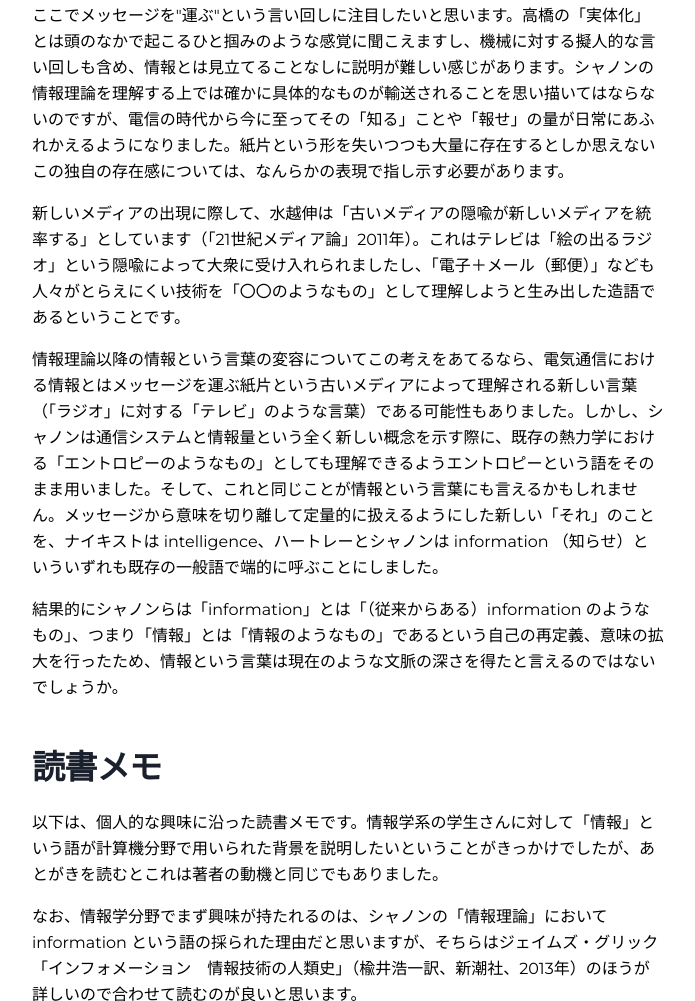
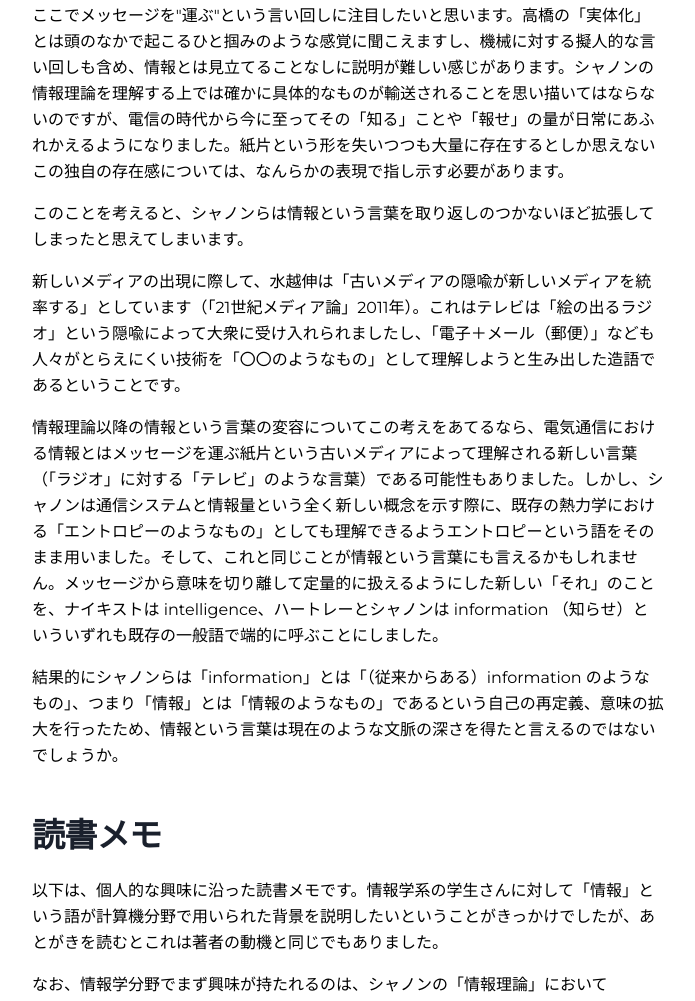
Before and after one commit to sosuisen/sosuisen-site, a Gatsby site: page /2022-02-16-what-is-information/ in a window 1280 px wide. Shown: the part 2181-3182 px from the top of the page, without its empty margins (292-987 px from the left). Built offline with nearby package versions, Linux system fonts and the light colour scheme; Gatsby itself is replaced by a stand-in of ours; some packages are replaced by stand-ins of ours.

Commit message:
fix: 2022-02-16-what-is-information

```diff
--- a/content/blog/2022-02-16-what-is-information.md
+++ b/content/blog/2022-02-16-what-is-information.md
@@ -46,6 +46,8 @@ keywords:
 > メッセージとは物理的な実体であるように見られていたが、それは最初から幻想だった。今やメッセージの概念を、メッセージが書かれた紙片から意図的に切り離す必要があった。《ハーパーズ》誌の説明によれば、科学者は電流が「メッセージを"運ぶ"」というだろうが、その言い回しから、なんらかのものが－－なんらかの"もの"が－－輸送されるところを思い描いてはいけない。（「インフォメーション　情報技術の人類史」p.191）
 
 ここでメッセージを"運ぶ"という言い回しに注目したいと思います。高橋の「実体化」とは頭のなかで起こるひと掴みのような感覚に聞こえますし、機械に対する擬人的な言い回しも含め、情報とは見立てることなしに説明が難しい感じがあります。シャノンの情報理論を理解する上では確かに具体的なものが輸送されることを思い描いてはならないのですが、電信の時代から今に至ってその「知る」ことや「報せ」の量が日常にあふれかえるようになりました。紙片という形を失いつつも大量に存在するとしか思えないこの独自の存在感については、なんらかの表現で指し示す必要があります。
+
+このことを考えると、シャノンらは情報という言葉を取り返しのつかないほど拡張してしまったと思えてしまいます。
 
 新しいメディアの出現に際して、水越伸は「古いメディアの隠喩が新しいメディアを統率する」としています（「21世紀メディア論」2011年）。これはテレビは「絵の出るラジオ」という隠喩によって大衆に受け入れられましたし、「電子＋メール（郵便）」なども人々がとらえにくい技術を「〇〇のようなもの」として理解しようと生み出した造語であるということです。
 
```
